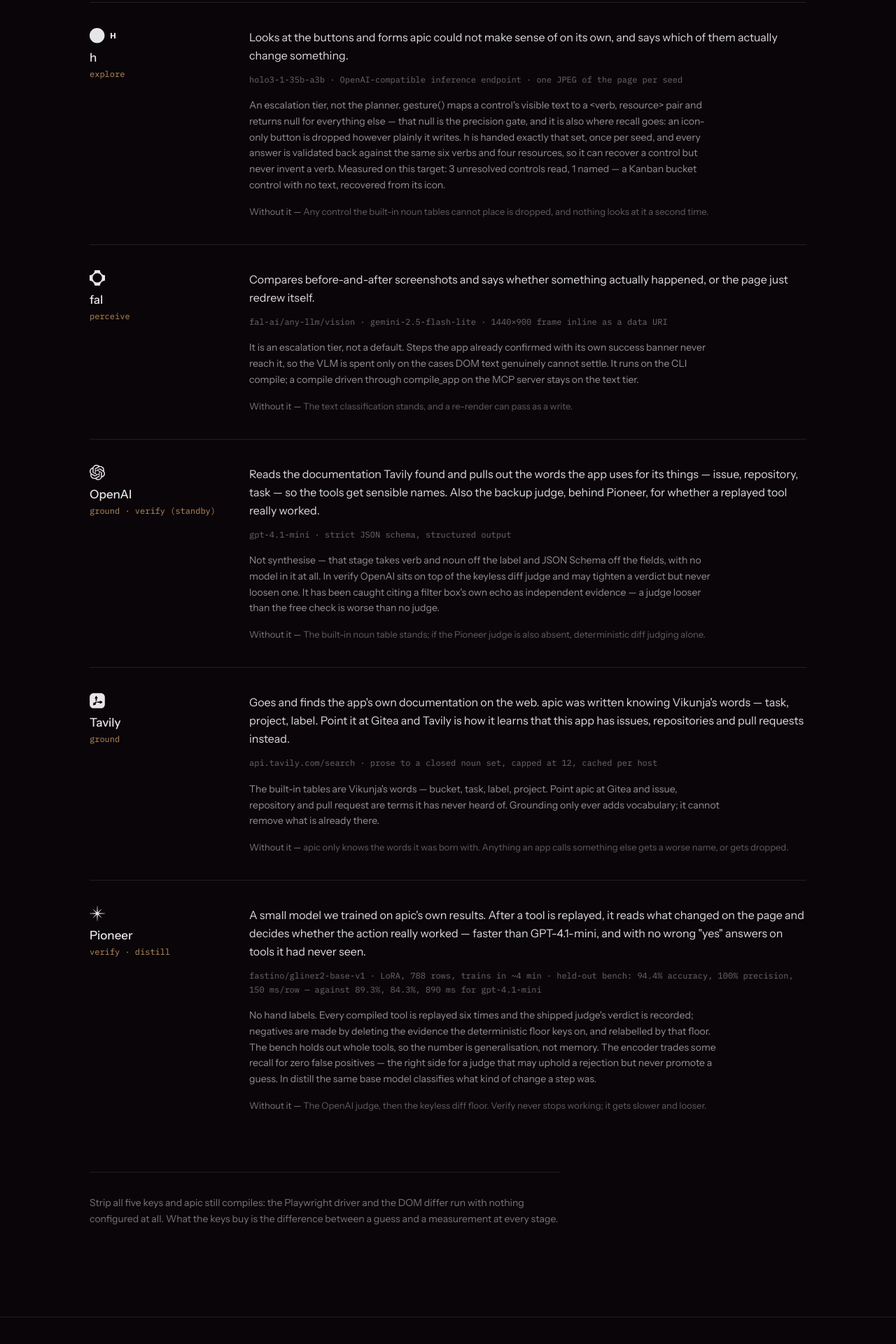
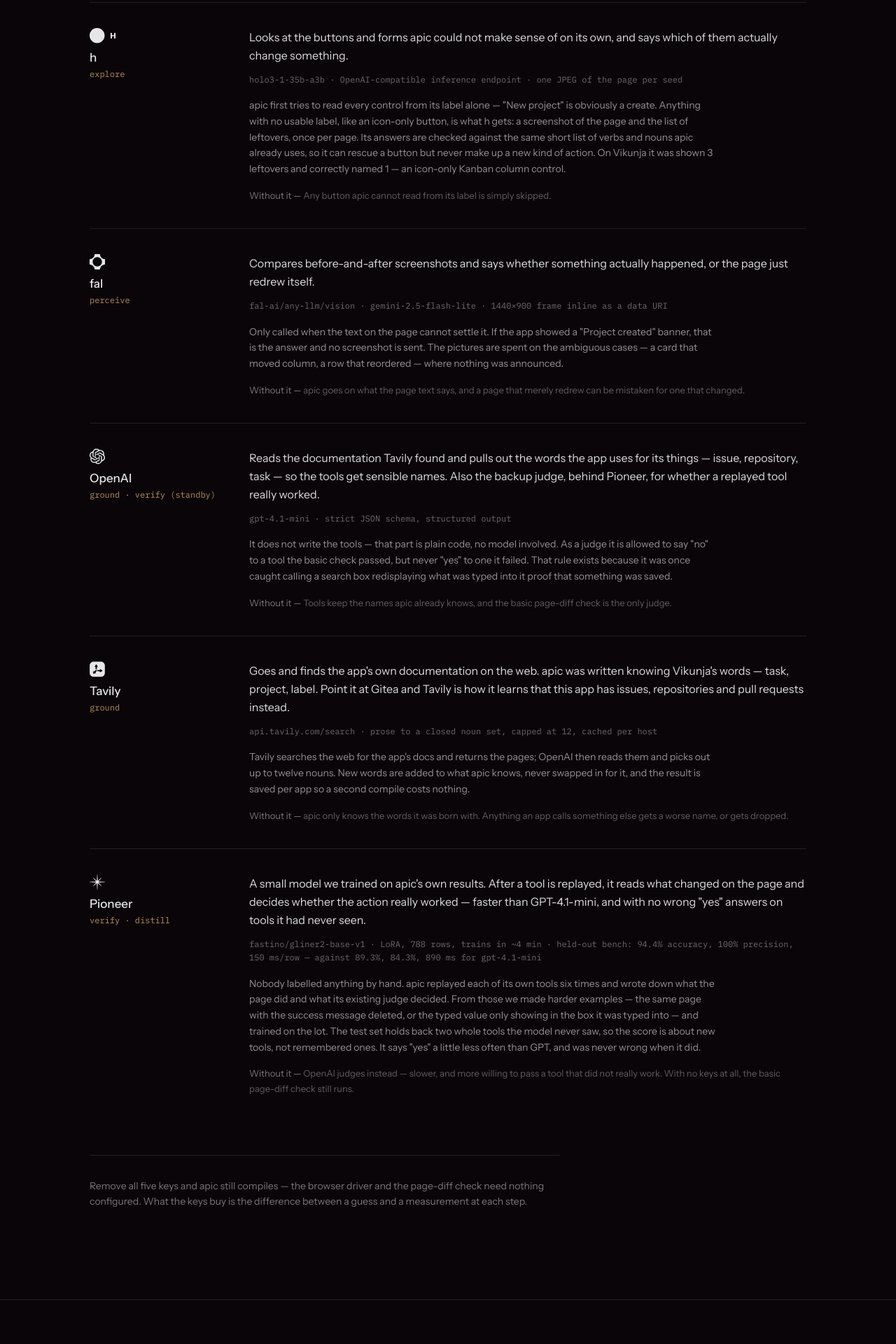
Before and after one commit to brwbo/apic, a React (Vite) app in the folder ui/: page / in a window 1280 px wide. Shown: the part 4640-6560 px from the top of the page at 70% size. Built offline with nearby package versions, Linux system fonts and the light colour scheme.

Commit message:
site: partner notes and fallbacks in simpler words

```diff
--- a/ui/src/components/partners.tsx
+++ b/ui/src/components/partners.tsx
@@ -30,8 +30,8 @@
     stage: "explore",
     role: "Looks at the buttons and forms apic could not make sense of on its own, and says which of them actually change something.",
     detail: "holo3-1-35b-a3b · OpenAI-compatible inference endpoint · one JPEG of the page per seed",
-    note: "An escalation tier, not the planner. gesture() maps a control's visible text to a <verb, resource> pair and returns null for everything else — that null is the precision gate, and it is also where recall goes: an icon-only button is dropped however plainly it writes. h is handed exactly that set, once per seed, and every answer is validated back against the same six verbs and four resources, so it can recover a control but never invent a verb. Measured on this target: 3 unresolved controls read, 1 named — a Kanban bucket control with no text, recovered from its icon.",
-    without: "Any control the built-in noun tables cannot place is dropped, and nothing looks at it a second time.",
+    note: "apic first tries to read every control from its label alone — \"New project\" is obviously a create. Anything with no usable label, like an icon-only button, is what h gets: a screenshot of the page and the list of leftovers, once per page. Its answers are checked against the same short list of verbs and nouns apic already uses, so it can rescue a button but never make up a new kind of action. On Vikunja it was shown 3 leftovers and correctly named 1 — an icon-only Kanban column control.",
+    without: "Any button apic cannot read from its label is simply skipped.",
   },
   {
     name: "fal",
@@ -39,8 +39,8 @@
     stage: "perceive",
     role: "Compares before-and-after screenshots and says whether something actually happened, or the page just redrew itself.",
     detail: "fal-ai/any-llm/vision · gemini-2.5-flash-lite · 1440×900 frame inline as a data URI",
-    note: "It is an escalation tier, not a default. Steps the app already confirmed with its own success banner never reach it, so the VLM is spent only on the cases DOM text genuinely cannot settle. It runs on the CLI compile; a compile driven through compile_app on the MCP server stays on the text tier.",
-    without: "The text classification stands, and a re-render can pass as a write.",
+    note: "Only called when the text on the page cannot settle it. If the app showed a \"Project created\" banner, that is the answer and no screenshot is sent. The pictures are spent on the ambiguous cases — a card that moved column, a row that reordered — where nothing was announced.",
+    without: "apic goes on what the page text says, and a page that merely redrew can be mistaken for one that changed.",
   },
   {
     name: "OpenAI",
@@ -48,8 +48,8 @@
     src: "/logos/openai_dark.svg",
     role: "Reads the documentation Tavily found and pulls out the words the app uses for its things — issue, repository, task — so the tools get sensible names. Also the backup judge, behind Pioneer, for whether a replayed tool really worked.",
     detail: "gpt-4.1-mini · strict JSON schema, structured output",
-    note: "Not synthesise — that stage takes verb and noun off the label and JSON Schema off the fields, with no model in it at all. In verify OpenAI sits on top of the keyless diff judge and may tighten a verdict but never loosen one. It has been caught citing a filter box's own echo as independent evidence — a judge looser than the free check is worse than no judge.",
-    without: "The built-in noun table stands; if the Pioneer judge is also absent, deterministic diff judging alone.",
+    note: "It does not write the tools — that part is plain code, no model involved. As a judge it is allowed to say \"no\" to a tool the basic check passed, but never \"yes\" to one it failed. That rule exists because it was once caught calling a search box redisplaying what was typed into it proof that something was saved.",
+    without: "Tools keep the names apic already knows, and the basic page-diff check is the only judge.",
   },
   {
     name: "Tavily",
@@ -57,7 +57,7 @@
     stage: "ground",
     role: "Goes and finds the app's own documentation on the web. apic was written knowing Vikunja's words — task, project, label. Point it at Gitea and Tavily is how it learns that this app has issues, repositories and pull requests instead.",
     detail: "api.tavily.com/search · prose to a closed noun set, capped at 12, cached per host",
-    note: "The built-in tables are Vikunja's words — bucket, task, label, project. Point apic at Gitea and issue, repository and pull request are terms it has never heard of. Grounding only ever adds vocabulary; it cannot remove what is already there.",
+    note: "Tavily searches the web for the app's docs and returns the pages; OpenAI then reads them and picks out up to twelve nouns. New words are added to what apic knows, never swapped in for it, and the result is saved per app so a second compile costs nothing.",
     without: "apic only knows the words it was born with. Anything an app calls something else gets a worse name, or gets dropped.",
   },
   {
@@ -66,8 +66,8 @@
     stage: "verify · distill",
     role: "A small model we trained on apic's own results. After a tool is replayed, it reads what changed on the page and decides whether the action really worked — faster than GPT-4.1-mini, and with no wrong \"yes\" answers on tools it had never seen.",
     detail: "fastino/gliner2-base-v1 · LoRA, 788 rows, trains in ~4 min · held-out bench: 94.4% accuracy, 100% precision, 150 ms/row — against 89.3%, 84.3%, 890 ms for gpt-4.1-mini",
-    note: "No hand labels. Every compiled tool is replayed six times and the shipped judge's verdict is recorded; negatives are made by deleting the evidence the deterministic floor keys on, and relabelled by that floor. The bench holds out whole tools, so the number is generalisation, not memory. The encoder trades some recall for zero false positives — the right side for a judge that may uphold a rejection but never promote a guess. In distill the same base model classifies what kind of change a step was.",
-    without: "The OpenAI judge, then the keyless diff floor. Verify never stops working; it gets slower and looser.",
+    note: "Nobody labelled anything by hand. apic replayed each of its own tools six times and wrote down what the page did and what its existing judge decided. From those we made harder examples — the same page with the success message deleted, or the typed value only showing in the box it was typed into — and trained on the lot. The test set holds back two whole tools the model never saw, so the score is about new tools, not remembered ones. It says \"yes\" a little less often than GPT, and was never wrong when it did.",
+    without: "OpenAI judges instead — slower, and more willing to pass a tool that did not really work. With no keys at all, the basic page-diff check still runs.",
   },
 ];
 
@@ -130,9 +130,9 @@
         </ul>
 
         <p className="mt-12 max-w-2xl border-t border-white/10 pt-8 text-[14px] leading-relaxed text-white/45">
-          Strip all five keys and apic still compiles: the Playwright driver and the DOM differ run
-          with nothing configured at all. What the keys buy is the difference between a guess and a
-          measurement at every stage.
+          Remove all five keys and apic still compiles — the browser driver and the page-diff check
+          need nothing configured. What the keys buy is the difference between a guess and a
+          measurement at each step.
         </p>
       </div>
     </section>
```
